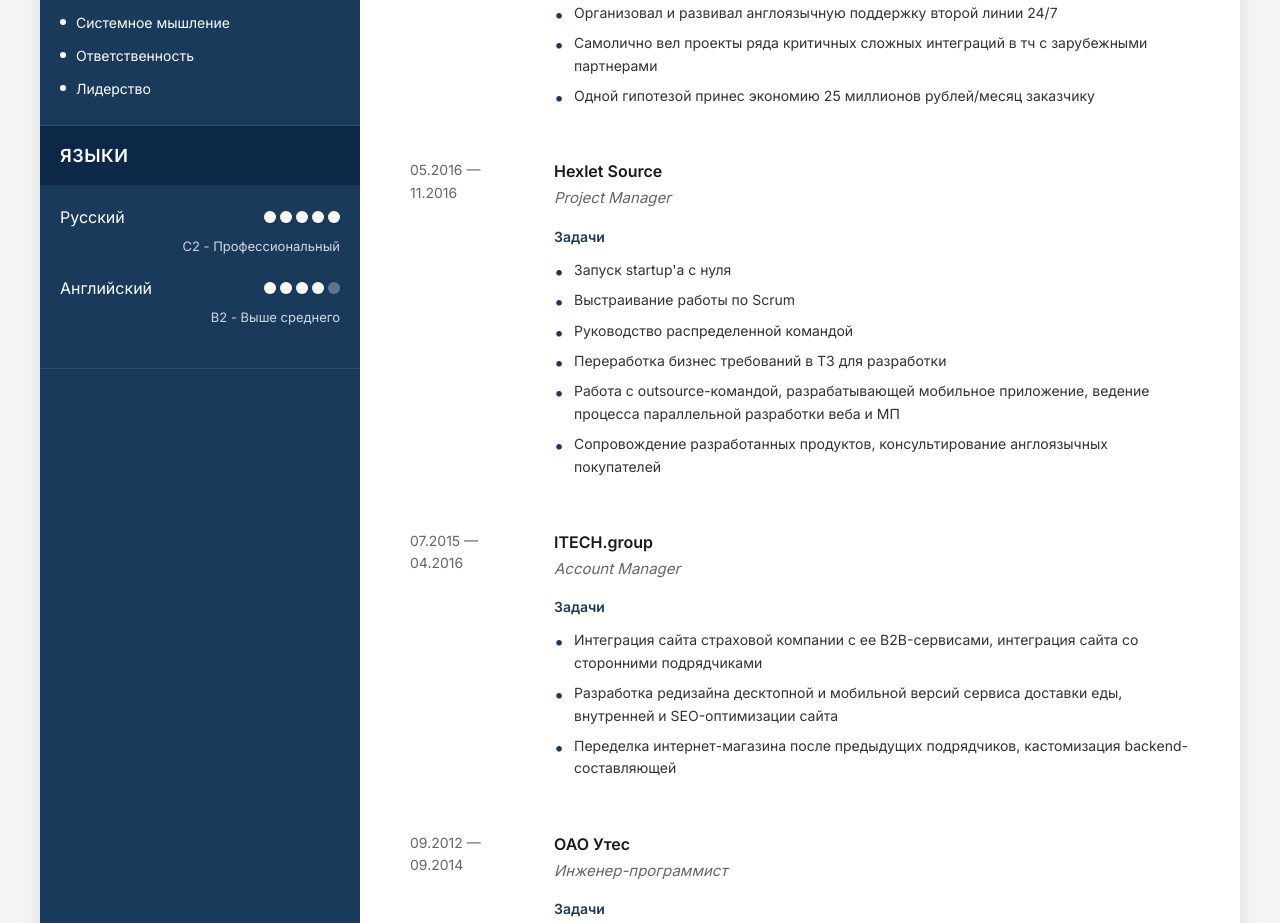
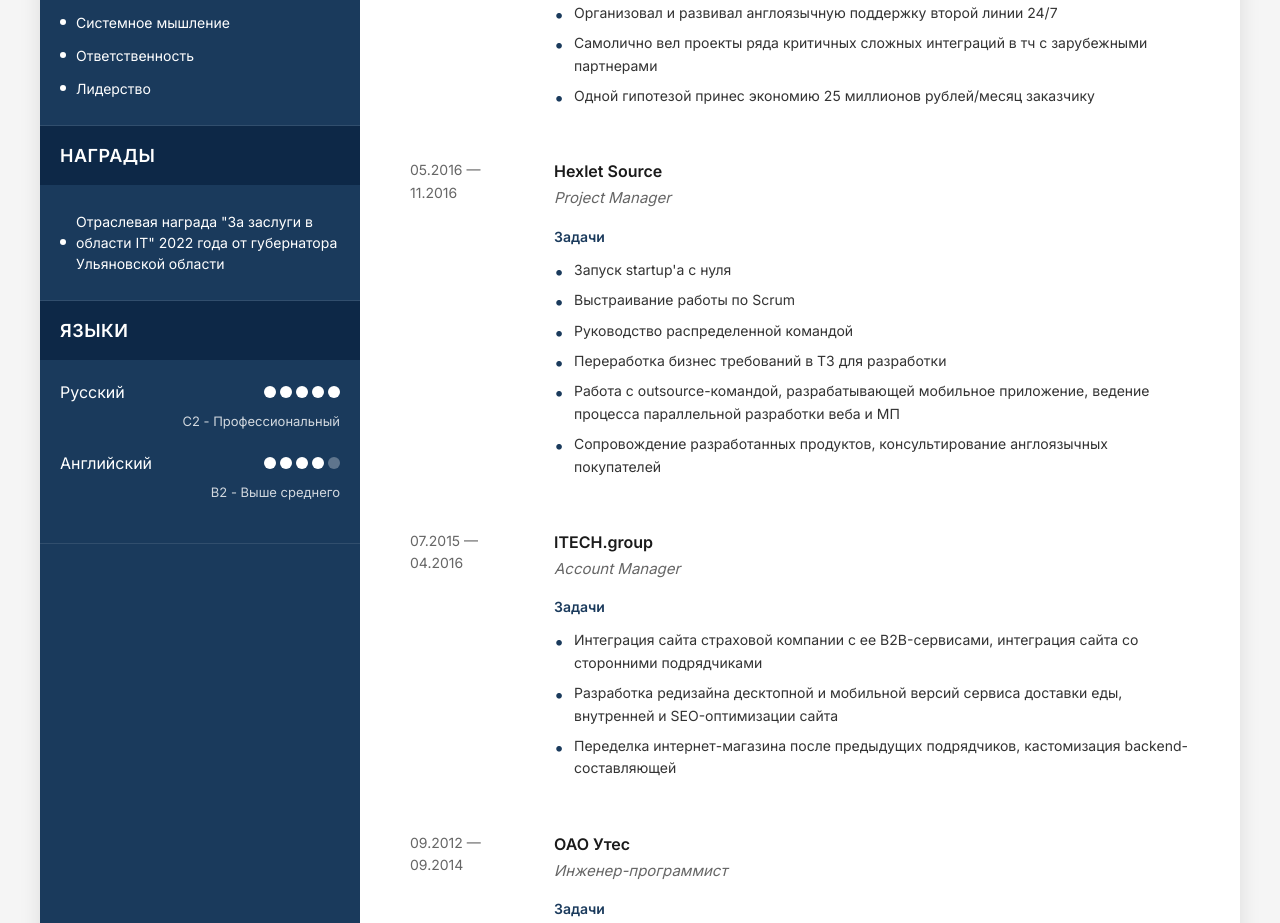
Before and after one commit to Sakmin/about, a Next.js app: page / in a window 1280 px wide. Shown: the part 1110-2033 px from the top of the page. Built offline with nearby package versions, Linux system fonts and the light colour scheme.

Commit message:
Add awards section to sidebar

```diff
--- a/src/components/Sidebar.tsx
+++ b/src/components/Sidebar.tsx
@@ -89,6 +89,18 @@ export default function Sidebar() {
         </div>
       </div>
 
+      {/* Awards */}
+      <div className="sidebar-section">
+        <div className="sidebar-header">Награды</div>
+        <div className="sidebar-content">
+          <ul className="qualities-list">
+            {resumeData.awards.map((award, index) => (
+              <li key={index}>{award}</li>
+            ))}
+          </ul>
+        </div>
+      </div>
+
       {/* Languages */}
       <div className="sidebar-section">
         <div className="sidebar-header">Языки</div>
--- a/src/data/resume.ts
+++ b/src/data/resume.ts
@@ -37,6 +37,9 @@ export const resumeData = {
     "Системное мышление",
     "Ответственность",
     "Лидерство",
+  ],
+  awards: [
+    'Отраслевая награда "За заслуги в области IT" 2022 года от губернатора Ульяновской области',
   ],
   experience: [
     {
```
